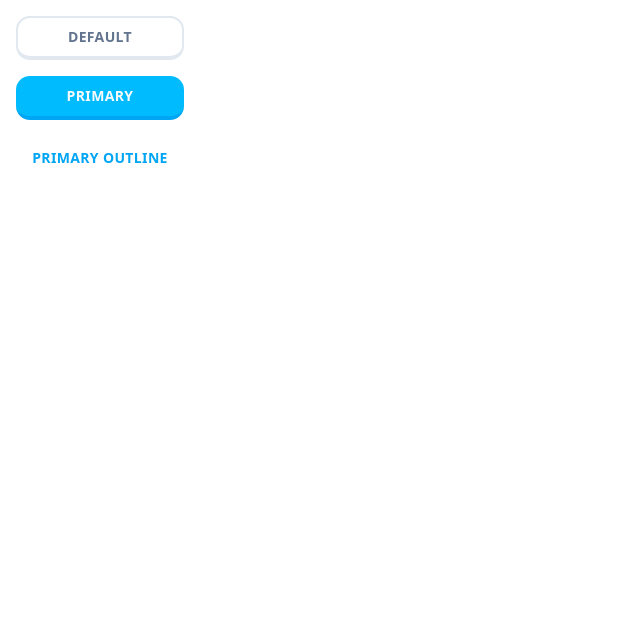
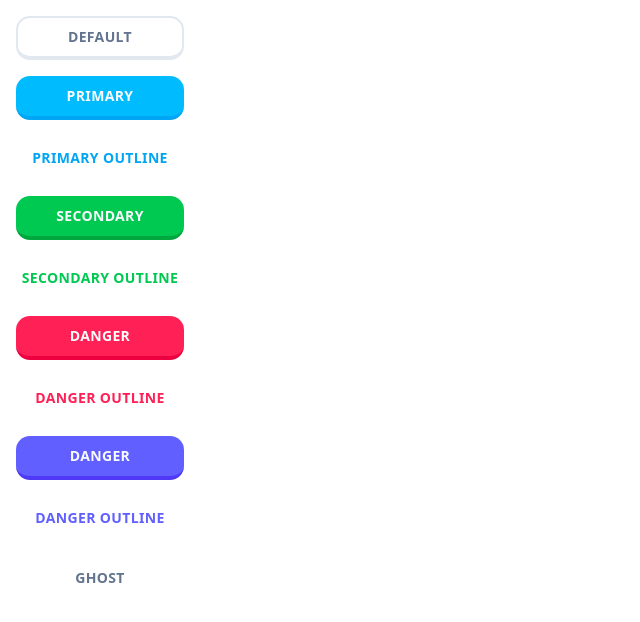
Before and after one commit to Semich11/finance-cap, a Next.js app: page /buttons in a window 1280 px wide. Shown: the top 622 px of the page, without its empty margins (0-640 px from the left). Built offline with nearby package versions, Linux system fonts and the light colour scheme.

Commit message:
Setup secondary, secondary outline, danger, danger outline and ghost button.

```diff
--- a/app/buttons/page.tsx
+++ b/app/buttons/page.tsx
@@ -5,6 +5,13 @@ const ButtonsPage = () => {
             <Button>DEFAULT</Button>
             <Button variant="primary" >PRIMARY</Button>
             <Button variant="primaryOutline" >PRIMARY OUTLINE</Button>
+            <Button variant="secondary" >SECONDARY</Button>
+            <Button variant="secondaryOutline" >SECONDARY OUTLINE</Button>
+            <Button variant="danger" >DANGER</Button>
+            <Button variant="dangerOutline" >DANGER OUTLINE</Button>
+            <Button variant="super" >DANGER</Button>
+            <Button variant="superOutline" >DANGER OUTLINE</Button>
+            <Button variant="ghost" >GHOST</Button>
         </div>
     )
 }
--- a/components/ui/button.tsx
+++ b/components/ui/button.tsx
@@ -15,6 +15,20 @@ const buttonVariants = cva(
           "bg-sky-400 text-primary-foreground hover:bg-sky-400/90 border-sky-500 border-b-4 active:border-b-0",
         primaryOutline:
           "bg-white text-sky-500 hover:bg-slate-100",
+        secondary:
+          "bg-green-500 text-primary-foreground hover:bg-green-500/90 border-green-600 border-b-4 active:border-b-0",
+        secondaryOutline:
+          "bg-white text-green-500 hover:bg-slate-100",
+        danger:
+        "bg-rose-500 text-primary-foreground hover:bg-rose-500/90 border-rose-600 border-b-4 active:border-b-0",
+        dangerOutline:
+        "bg-white text-rose-500 hover:bg-slate-100",
+        super:
+        "bg-indigo-500 text-primary-foreground hover:bg-indigo-500/90 border-indigo-600 border-b-4 active:border-b-0",
+        superOutline:
+        "bg-white text-indigo-500 hover:bg-slate-100",
+        ghost:
+        "bg-transparent text-slate-500 border-transparent border-0 hover:bg-slate-100"
 
       },
       size: {
```
